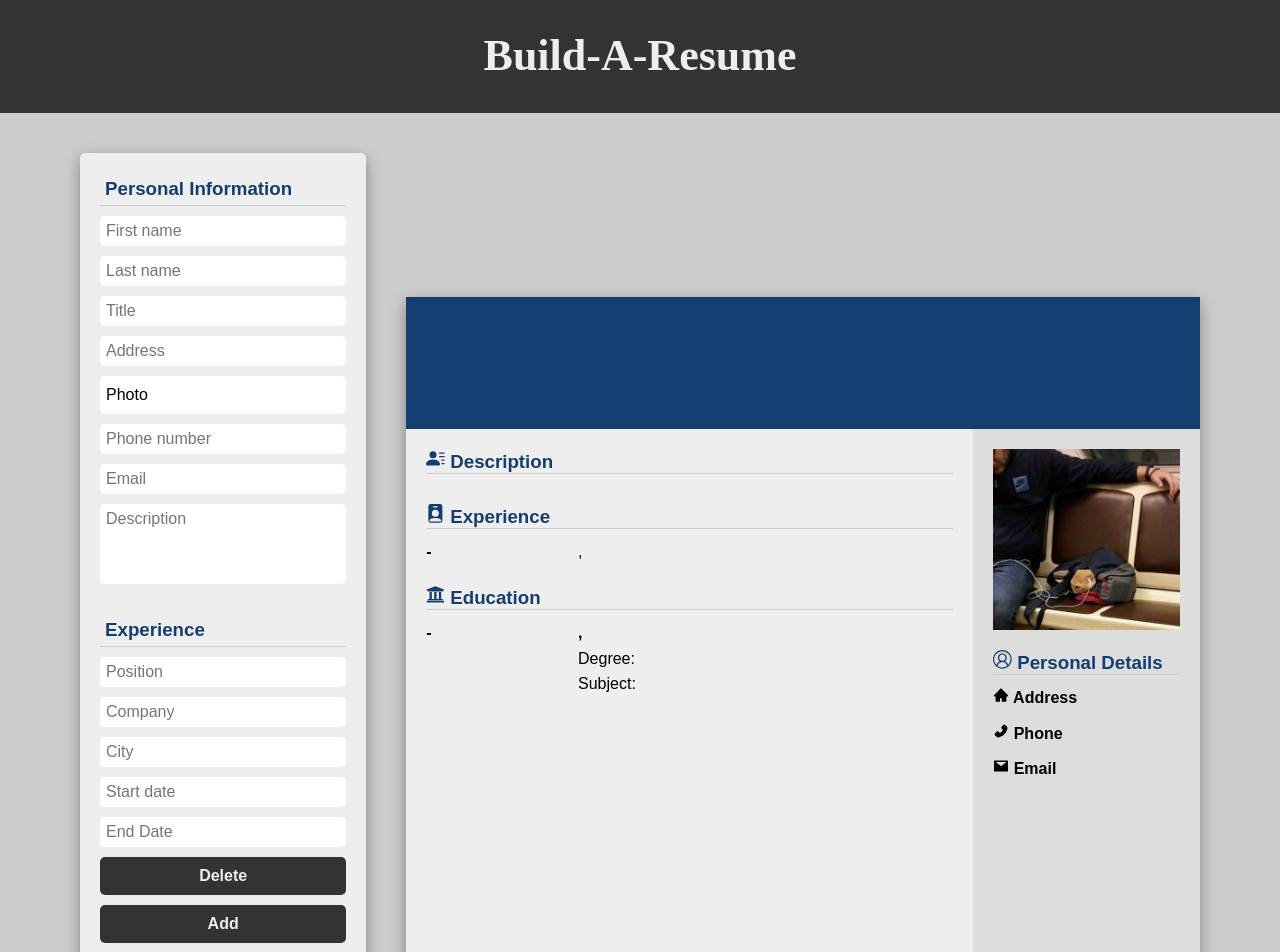
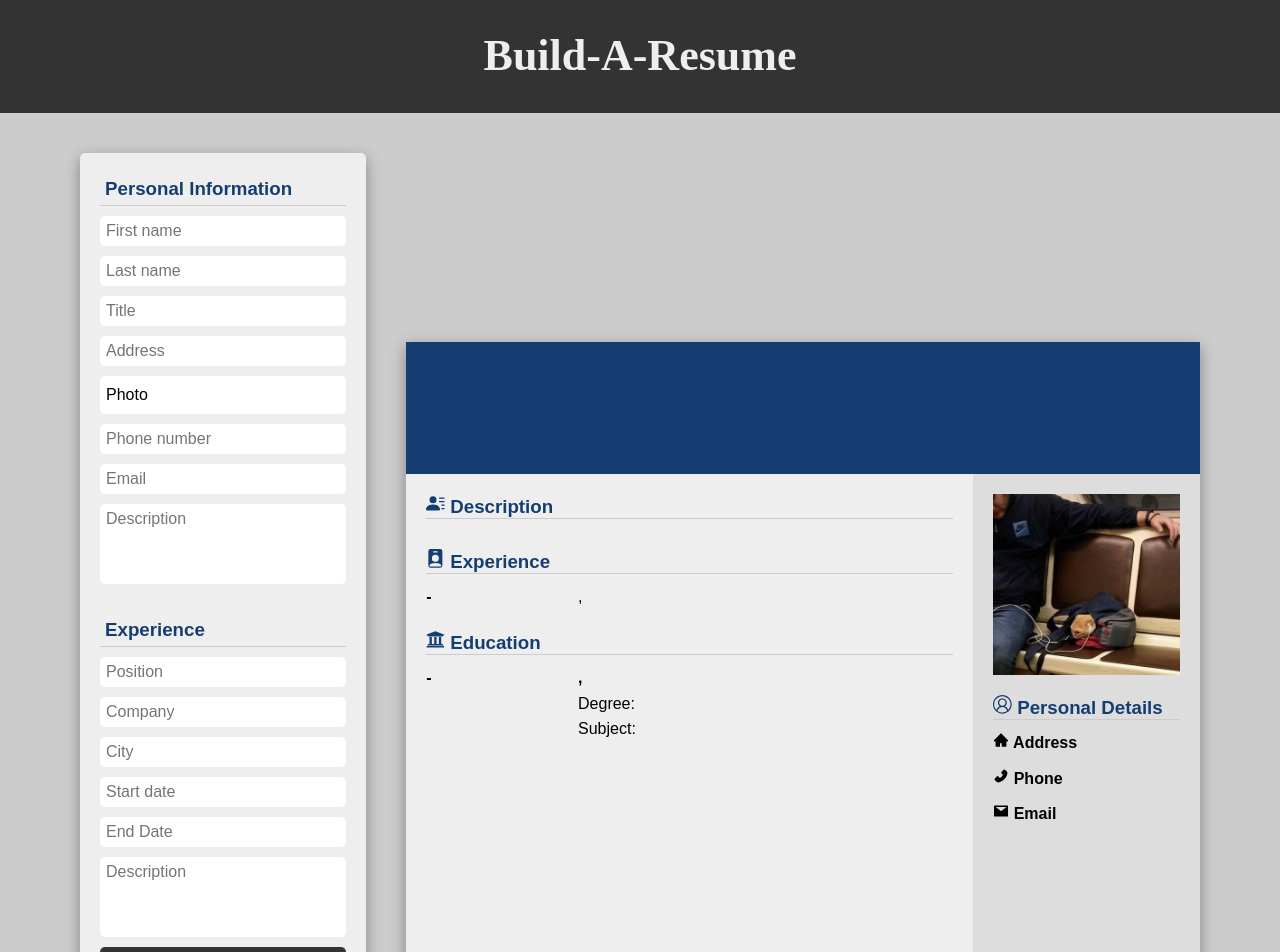
Before and after one commit to ArekBM/ResumeBuilder, a React (Vite) app: page / in a window 1280 px wide. Shown: the top 952 px of the page. Built offline with nearby package versions, Linux system fonts and the light colour scheme.

Commit message:
added work description input

```diff
--- a/src/components/Forms/ExperienceItem.jsx
+++ b/src/components/Forms/ExperienceItem.jsx
@@ -2,6 +2,7 @@ import React from 'react';
 import Input from '../Utils/Input'
 import Section from '../Utils/Section'
 import Button from '../Utils/Button';
+import TextArea from '../Utils/TextArea';
 
 export default function ExperienceItem({ id, experienceItem, onChange, onDelete}){
     return(
@@ -41,6 +42,13 @@ export default function ExperienceItem({ id, experienceItem, onChange, onDelete}
                 placeholder='End Date'
                 value={experienceItem.endDate}
             />
+            <TextArea
+                onChange={(e) => onChange(e, id)}
+                name='workDescription'
+                placeholder='Description'
+                value={experienceItem.workExperience}
+            />
+
             <Button text='Delete' onClick={() => onDelete(id)}></Button>
         </>
     )
--- a/src/components/Preview/ExperiencePreview.jsx
+++ b/src/components/Preview/ExperiencePreview.jsx
@@ -12,6 +12,9 @@ export default function ExperienceItemPreview({experienceItem}){
                 <Subsection title={experienceItem.position}>
                     <div>
                         {experienceItem.company}, {experienceItem.city}
+                    </div>
+                    <div>
+                        {experienceItem.workDescription}
                     </div>
                 </Subsection>
             </Info>
--- a/src/components/Utils/FileInput.jsx
+++ b/src/components/Utils/FileInput.jsx
@@ -11,7 +11,7 @@ export default function FileInput({label, name, onChange}){
 }
 
 const FileInputWrapper = styled.input`
-display: none;
+    display: none;
 `;
 
 const Label = styled.label`
--- a/src/components/Utils/emptyCV.jsx
+++ b/src/components/Utils/emptyCV.jsx
@@ -20,6 +20,7 @@ const emptyCV = {
             city: '',
             startDate: '',
             endDate: '',
+            workDescription: '',
         }
     ],
     education: [
```
Also changed, not shown: src/assets/profile.jpeg (added).
